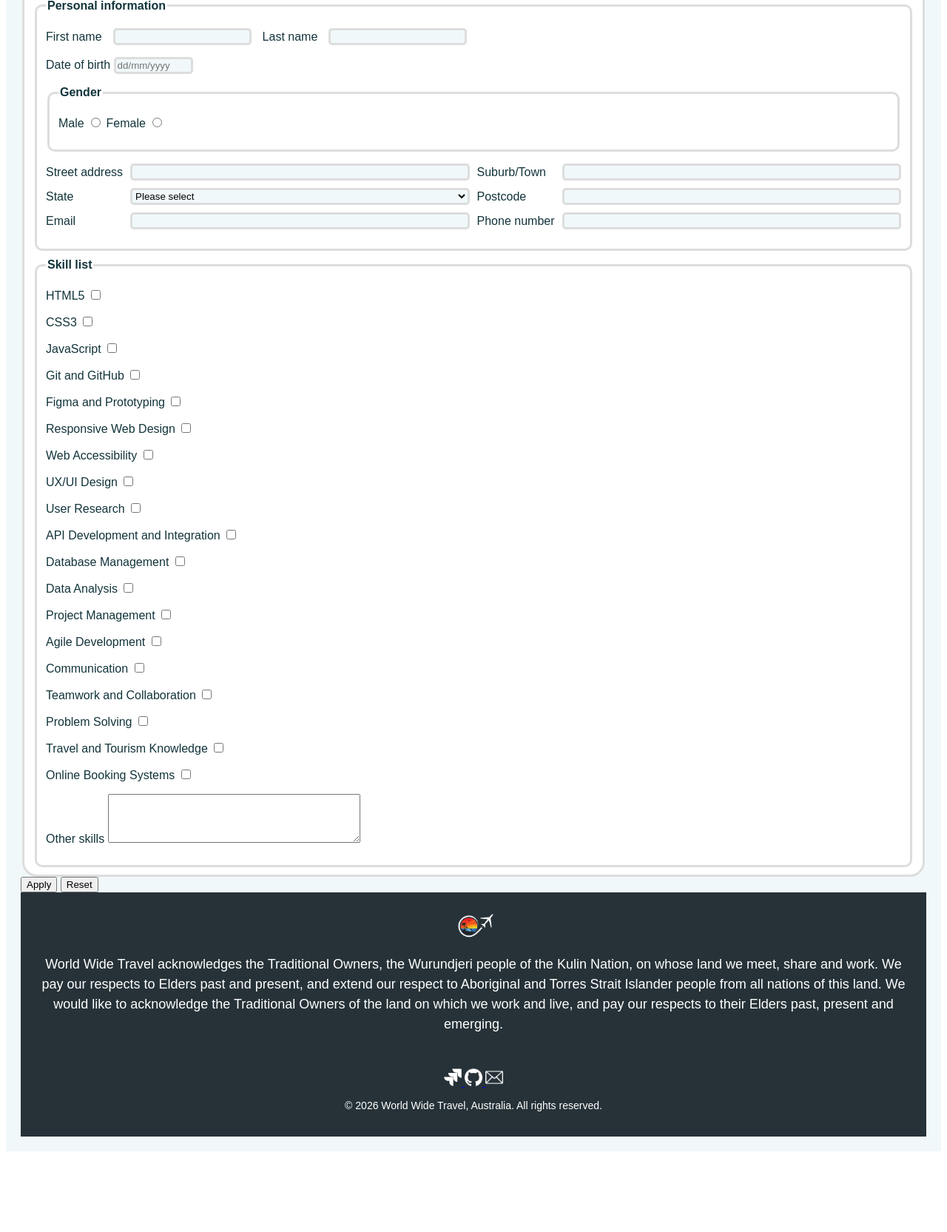
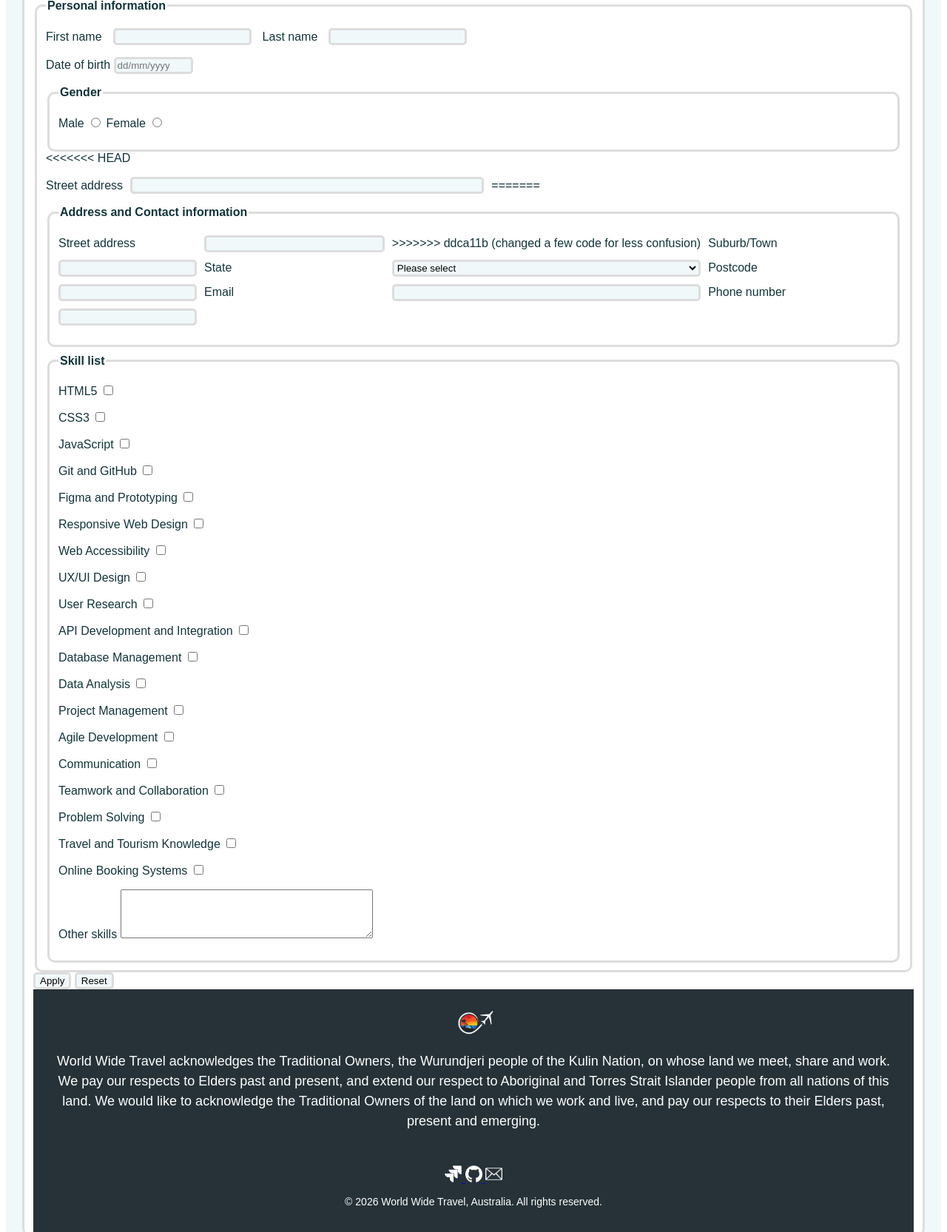
Before and after one commit to COS10026-AWP/project2, a PHP site: page /apply.php in a window 1280 px wide. Shown: the part 345-2010 px from the top of the page at 74% size. Before the commit the page ends 1901 px from the top, so only its background shows below. Run offline with PHP 8.4, Linux system fonts and the light colour scheme.

Commit message:
changed a few code for less confusion

```diff
--- a/apply.php
+++ b/apply.php
@@ -173,9 +173,18 @@
                     <input type="radio" name="gender" id="female" value="female">
                 </p>
             </fieldset>
+<<<<<<< HEAD
             <p style="display: grid; grid-template-columns: auto 1fr auto 1fr; align-items:center; gap:10px">
                 <label for="address">Street address</label> <input type="text" name="address" id="address"
                     pattern="{1,40}" required="required">
+=======
+
+            <fieldset>
+                <legend>Address and Contact information </legend>
+                <p style="display: grid; grid-template-columns: auto 1fr auto 1fr; align-items:center; gap:10px">
+                    <label for="address">Street address</label> <input type="text" name="address" id="address"
+                        maxlength="40" required="required">
+>>>>>>> ddca11b (changed a few code for less confusion)
 
                 <label for="suburb">Suburb/Town</label> <input type="text" name="suburb" id="suburb" pattern="{1,40}"
                     required="required">
@@ -197,11 +206,11 @@
                         <input type="text" name="postcode" id="postcode"
                             pattern="[0-9]{4}" required="required">
 
-                        <label for="email">Email</label> <input type="email" name="email" id="email" required="required">
-                        <label for="phone">Phone number</label> <input type="tel" name="phone" id="phone"
-                            pattern="[0-9]{8,12}" required="required">
-                    </p>
-                </fieldset>
+                    <label for="email">Email</label> <input type="email" name="email" id="email" required="required">
+                    <label for="number">Phone number</label> <input type="tel" name="number" id="number"
+                        pattern="[0-9]{8,12}" required="required">
+                </p>
+            </fieldset>
 
 
             <fieldset>
--- a/process_eoi.php
+++ b/process_eoi.php
@@ -17,7 +17,7 @@ if (($_SERVER["REQUEST_METHOD"] ?? '') !== "POST") {
     exit();
 }
 
-$table_sql = "CREATE TABLE IF NOT EXISTS eoi (
+$table"CREATE TABLE IF NOT EXISTS eoi (
     EOInumber INT AUTO_INCREMENT PRIMARY KEY,
     reference VARCHAR(6),
     first_name VARCHAR(20),
```
